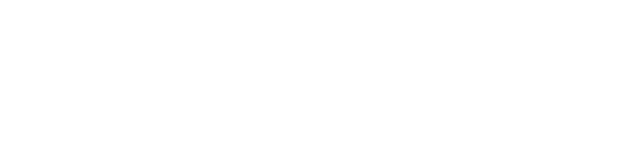
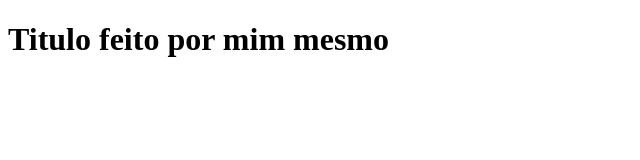
Before and after one commit to kaue-souza-feliciano1/aula-git-essencial, a plain HTML site: page index.html in a window 1280 px wide. Shown: the whole page, without its empty margins (0-640 px from the left). Drawn offline with Linux system fonts and the light colour scheme.

Commit message:
Formatacao da pagina inicial bla bla bla bla

```diff
--- a/index.html
+++ b/index.html
@@ -6,6 +6,6 @@
     <title>Git e GitHub</title>
 </head>
 <body>
-
+    <h1>Titulo feito por mim mesmo</h1>
 </body>
 </html>
```
